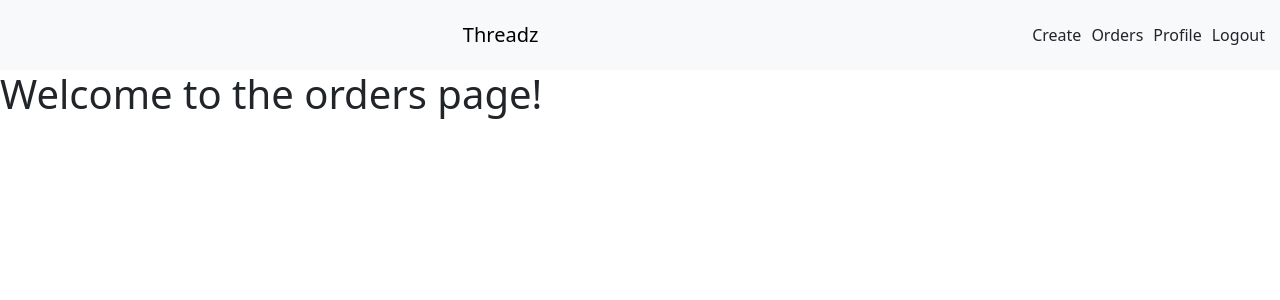
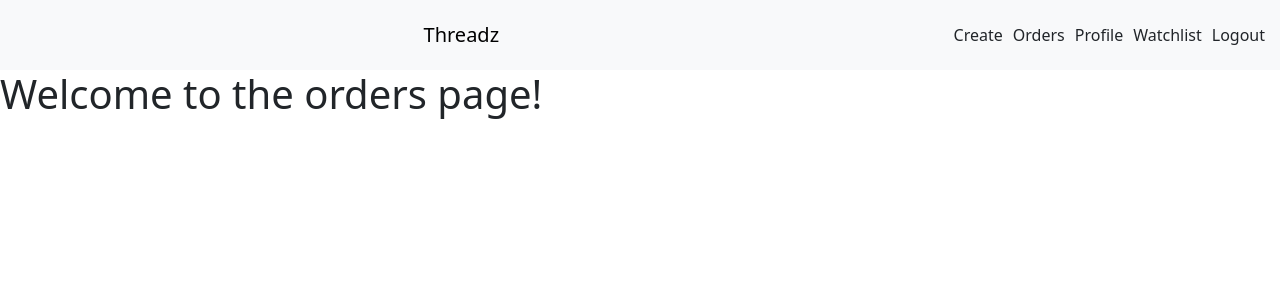
Before and after one commit to NickG35/Threadz, a Django app: page /orders/ in a window 1280 px wide. Shown: the top 300 px of the page. Run offline with Django 5.2, Linux system fonts and the light colour scheme; the visitor is signed in with stand-in values (Sample User, id 1); data that the repository does not hold is empty.

Commit message:
added watchlist nav link to navbar

```diff
--- a/templates/base.html
+++ b/templates/base.html
@@ -19,6 +19,7 @@
                 <a class="nav-link" href="{% url 'create' %}">Create</a>
                 <a class="nav-link" href="{% url 'orders' %}">Orders</a>
                 <a class="nav-link" href="{% url 'profile' profile_id=user.id %}">Profile</a>
+                <a class="nav-link" href="{% url 'watchlist' profile_id=user.id %}">Watchlist</a>
                     <form action="{% url 'user_logout' %}" method="post">
                         {% csrf_token %}
                         <button class="nav-link" type="submit">Logout</button>
```
